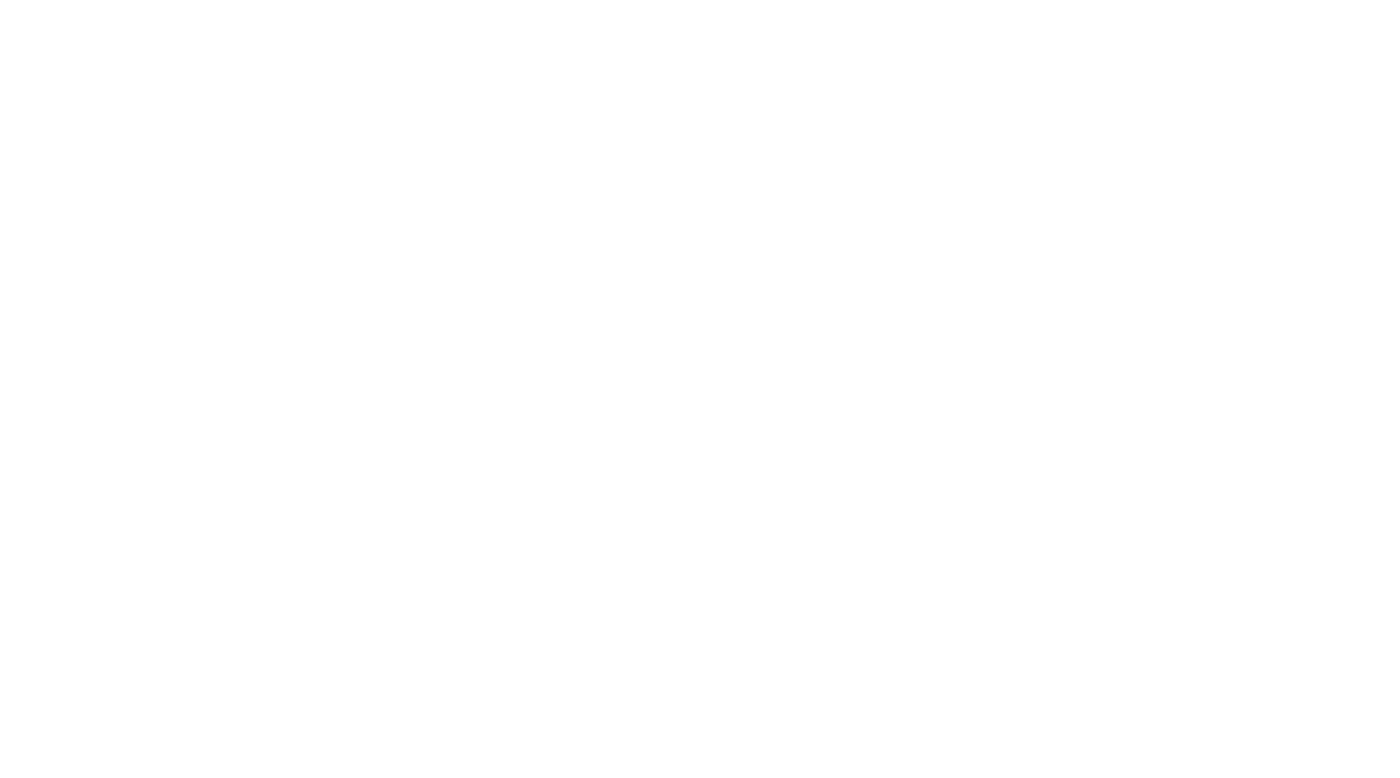
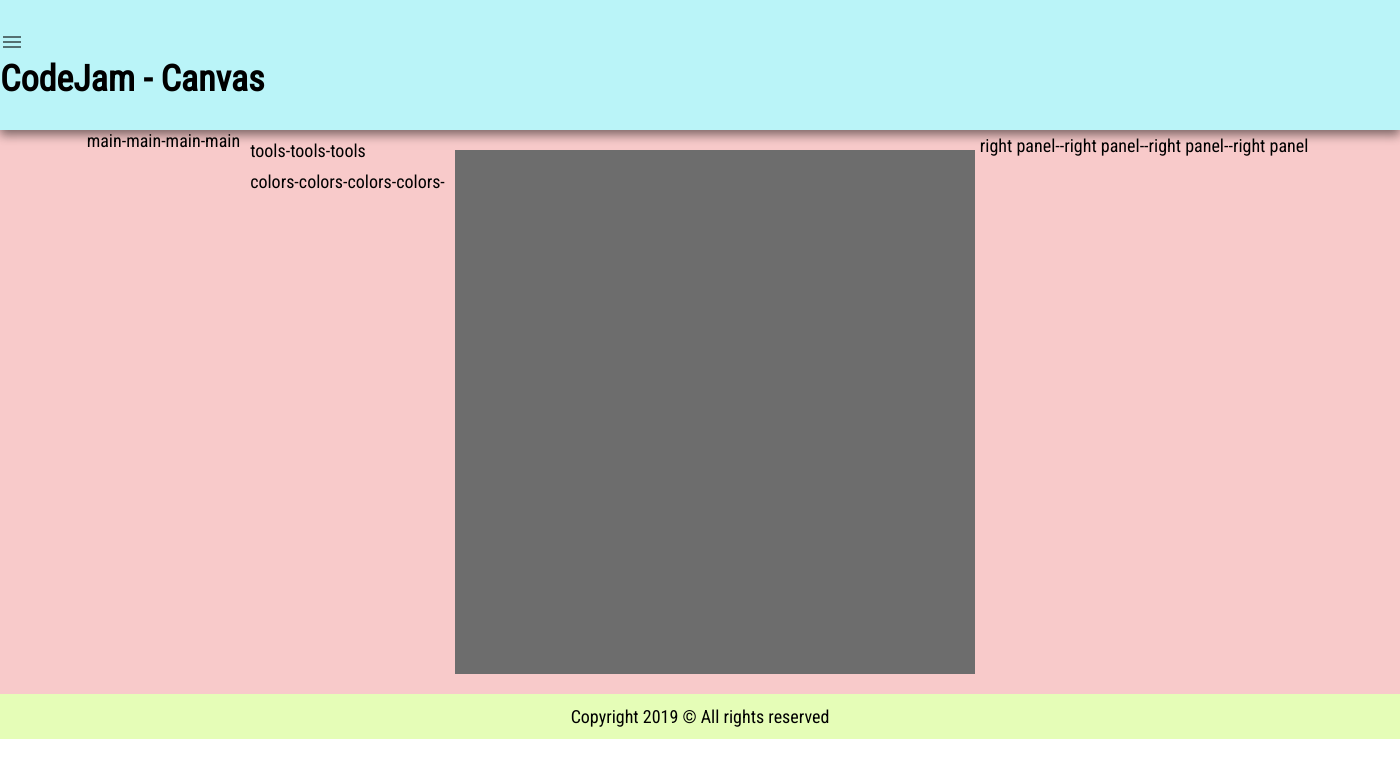
Before and after one commit to SergSmith64/codejam-canvas, a plain HTML site: page index.html in a window 1280 px wide. Shown: the whole page, 1400 px wide, since content can reach past the window. Drawn offline with Linux system fonts and the light colour scheme.

Commit message:
feat: add blocks

```diff
--- /dev/null
+++ b/css/style.sass
@@ -0,0 +1,47 @@
+*
+  margin: 0
+  padding: 0
+  box-sizing: border-box
+
+body
+  font-family: "Roboto Condensed", sans-serif
+  font-size: 18px
+
+.wrapper
+  margin: 0 auto
+  width: 1400px
+  // min-width: 320px
+  background-color: rgb(248, 202, 202)
+
+
+header
+  padding-top: 30px
+  padding-bottom: 30px
+  background-color: #baf4f8
+  box-shadow: 0 5px 10px rgba(0,0,0,0.5)
+
+
+.main-container
+  display: flex
+  justify-content: center
+
+.main-left-panel
+  padding: 5px
+
+.main-left-panel__tools
+  padding: 5px
+
+.main-left-panel__colors
+  padding: 5px
+
+.main-canvas
+  margin-top: 20px
+  margin-bottom: 20px
+  background-color: #6d6d6d
+
+.main-right-panel
+  padding: 5px
+
+.footer
+  padding: 12px
+  background-color: #e5fdb7
--- a/index.html
+++ b/index.html
@@ -5,10 +5,35 @@
   <meta name="viewport" content="width=device-width, initial-scale=1.0">
   <meta http-equiv="X-UA-Compatible" content="ie=edge">
   <title>Codejam-Canvas</title>
+  <link href="https://fonts.googleapis.com/css?family=Roboto+Condensed&display=swap" rel="stylesheet">
+  <link rel="stylesheet" href="css/style.css">
 </head>
 <body>
+  <div class="wrapper">
+    <header class="header">
+      <img src="./assets/menu.svg" alt="icon">
+      <h1>CodeJam - Canvas</h1>
+    </header>
 
-  <div class="container"></div>
+    <main class="main-container">
+        main-main-main-main
+
+      <div class="main-left-panel">
+          <div class="main-left-panel__tools">tools-tools-tools</div>
+          <div class="main-left-panel__colors">colors-colors-colors-colors-</div>
+      </div>
+      <div class="main-canvas">
+          <canvas id="pixel" width="520" height="520"></canvas>
+      </div>
+      <div class="main-right-panel">right panel--right panel--right panel--right panel</div>
+
+    </main>
+
+    <footer class="footer">
+      <p style="text-align: center">Copyright 2019 © All rights reserved</p>
+    </footer>
+
+  </div>
 
 </body>
 </html>
```
Also changed, not shown: assets/menu.svg (added), css/style.css (added), 2 other files.
